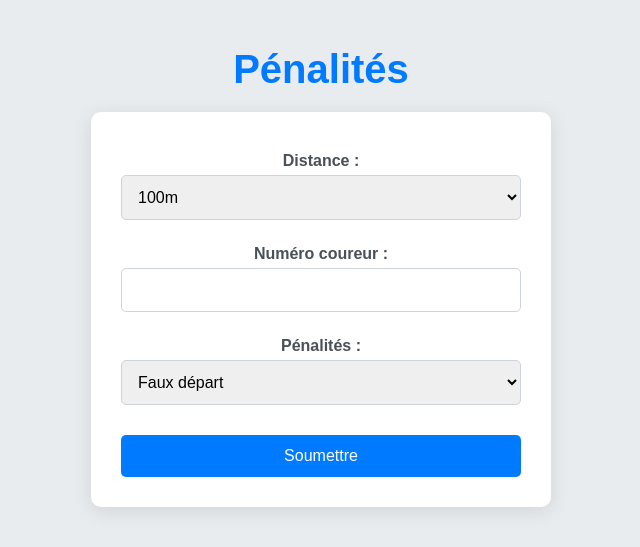
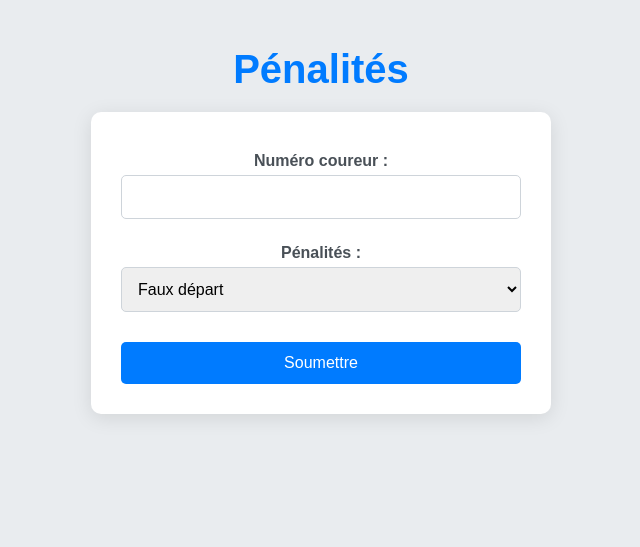
Before and after one commit to TheCyber04/TournoiCourse, a PHP site: page /Saisie_result_arbitre.php in a window 1280 px wide. Shown: the top 547 px of the page, without its empty margins (319-959 px from the left). Run offline with PHP 8.4, Linux system fonts and the light colour scheme.

Commit message:
Update Saisie_result_arbitre.php

```diff
--- a/Saisie_result_arbitre.php
+++ b/Saisie_result_arbitre.php
@@ -108,12 +108,6 @@
     <h1>Pénalités</h1>
 
     <form method="POST" action="">
-        <label for="Distance">Distance :</label>
-        <select name="distance" id="Distance" required>
-            <option value="100m">100m</option>
-            <option value="400m">400m</option>
-            <option value="1000m">1000m</option>
-        </select>
 
         <label for="numero">Numéro coureur :</label>
         <input type="number" name="numero" required />
```
